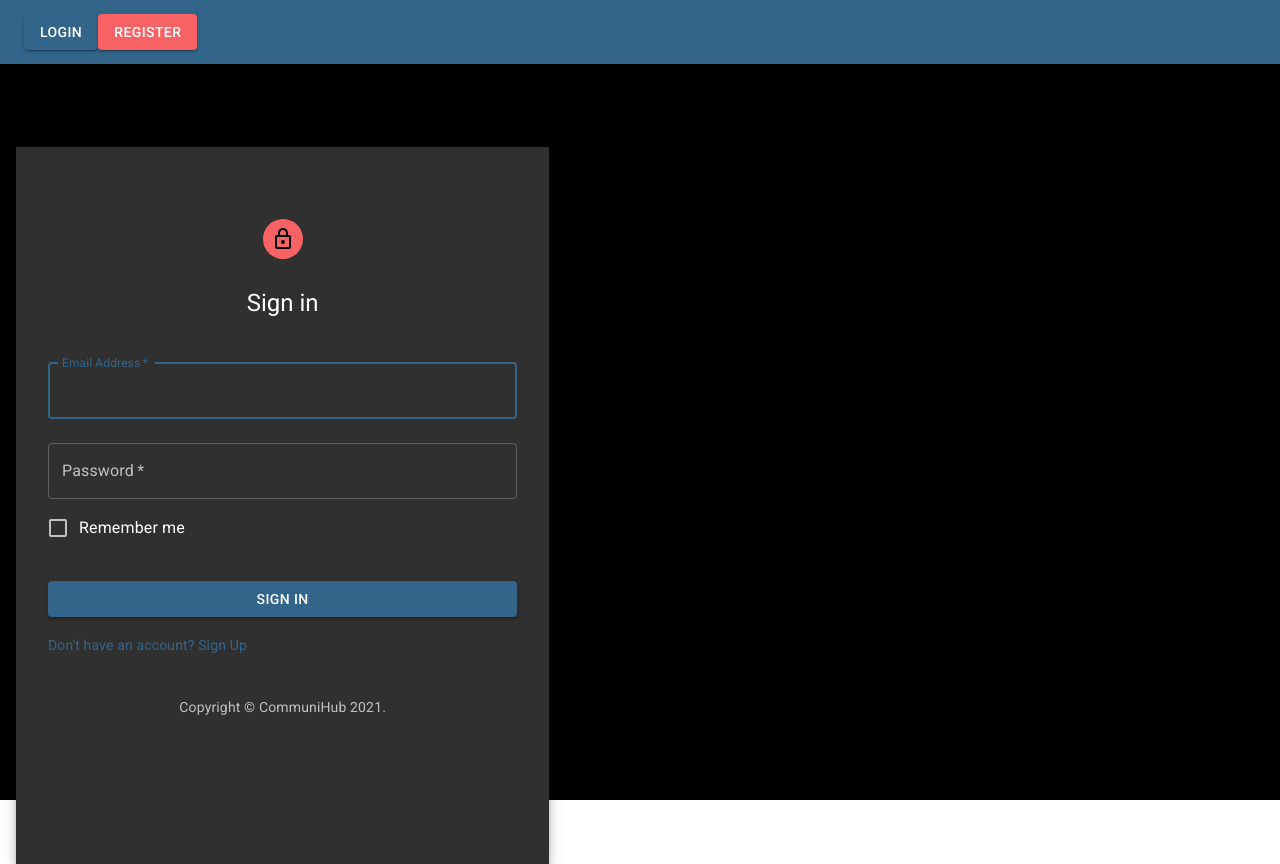
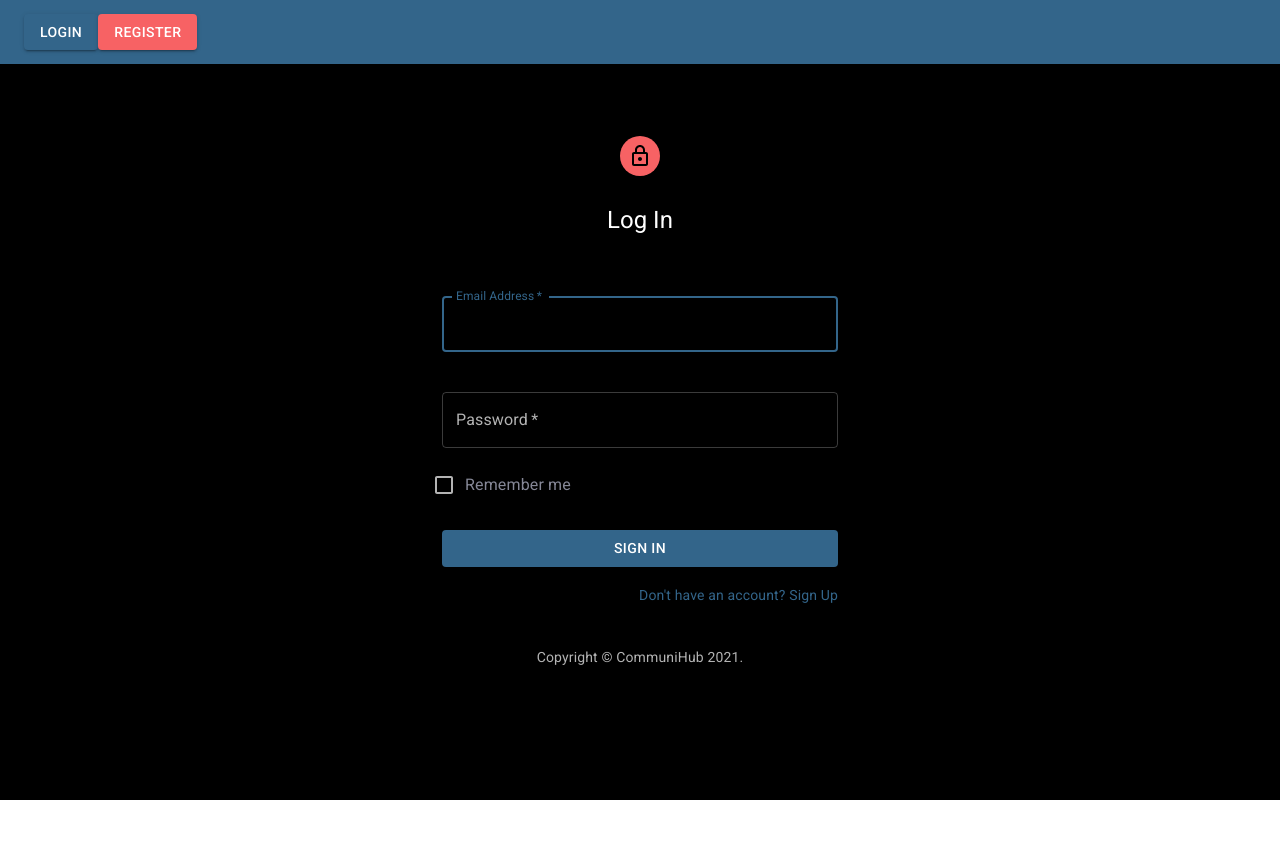
Before and after one commit to Epanastatis2020/CommuniHub, a React (Create React App) app in the folder client/: page /login in a window 1280 px wide. After the commit the page ends 800 px from the top, so only its background shows below. Built offline with nearby package versions, Linux system fonts and the light colour scheme; no server answers.

Commit message:
fixed login styling issues

```diff
--- a/client/src/pages/Login/Login.js
+++ b/client/src/pages/Login/Login.js
@@ -2,7 +2,8 @@ import React, { useState } from 'react';
 import { useHistory } from 'react-router-dom';
 import firebase from "../../firebase";
 import { toast } from "react-toastify";
-// mUI imports
+
+//mUI imports
 import Avatar from '@material-ui/core/Avatar';
 import Button from '@material-ui/core/Button';
 import CssBaseline from '@material-ui/core/CssBaseline';
@@ -10,12 +11,12 @@ import TextField from '@material-ui/core/TextField';
 import FormControlLabel from '@material-ui/core/FormControlLabel';
 import Checkbox from '@material-ui/core/Checkbox';
 import Link from '@material-ui/core/Link';
-import Paper from '@material-ui/core/Paper';
+import Grid from '@material-ui/core/Grid';
 import Box from '@material-ui/core/Box';
-import Grid from '@material-ui/core/Grid';
 import LockOutlinedIcon from '@material-ui/icons/LockOutlined';
 import Typography from '@material-ui/core/Typography';
 import { makeStyles, withStyles } from '@material-ui/core/styles';
+import Container from '@material-ui/core/Container';
 import CircularProgress from '@material-ui/core/CircularProgress';
 
 function Copyright() {
@@ -32,21 +33,8 @@ function Copyright() {
 }
 
 const useStyles = makeStyles((theme) => ({
-  root: {
-    height: '100vh',
-    display: 'flex',
-    '& > * + *': {
-      marginLeft: theme.spacing(2),
-    }
-  },
-  image: {
-    backgroundImage: '../../assets/images/Communihub.PNG',
-    backgroundRepeat: 'no-repeat',
-    backgroundSize: 'cover',
-    backgroundPosition: 'center',
-  },
   paper: {
-    margin: theme.spacing(8, 4),
+    marginTop: theme.spacing(8),
     display: 'flex',
     flexDirection: 'column',
     alignItems: 'center',
@@ -57,10 +45,16 @@ const useStyles = makeStyles((theme) => ({
   },
   form: {
     width: '100%', // Fix IE 11 issue.
-    marginTop: theme.spacing(1),
+    marginTop: theme.spacing(3),
   },
   submit: {
     margin: theme.spacing(3, 0, 2),
+  },
+  root: {
+    display: 'flex',
+    '& > * + *': {
+      marginLeft: theme.spacing(2),
+    },
   },
 }));
 
@@ -70,7 +64,7 @@ const WhiteTextTypography = withStyles({
     }
   })(Typography);
 
-export default function Login() {
+export default function Register() {
     const classes = useStyles();
 
     const history = useHistory();
@@ -125,18 +119,18 @@ export default function Login() {
     };
 
   return (
-    <Grid container component="main" className={classes.root}>
+    <Container component="main" maxWidth="xs">
       <CssBaseline />
-      <Grid item xs={false} sm={4} md={7} className={classes.image} />
-      <Grid item xs={12} sm={8} md={5} component={Paper} elevation={6} square>
       <div className={classes.paper}>
         <Avatar className={classes.avatar}>
           <LockOutlinedIcon />
         </Avatar>
         <WhiteTextTypography component="h1" variant="h5">
-            Sign in
+          Log In
         </WhiteTextTypography>
         <form className={classes.form} noValidate onSubmit={handleSubmit}>
+          <Grid container spacing={2}>
+            <Grid item xs={12}>
                 <TextField
                     variant="outlined"
                     margin="normal"
@@ -150,6 +144,8 @@ export default function Login() {
                     value={formState.email}
                     autoFocus
                 />
+            </Grid>
+            <Grid item xs={12}>
                 <TextField
                     variant="outlined"
                     margin="normal"
@@ -163,24 +159,25 @@ export default function Login() {
                     onChange={onChange}
                     value={formState.password}
                 />
+            </Grid>
             <FormControlLabel
               control={<Checkbox value="remember" color="primary" />}
               label="Remember me"
             />
+          </Grid>
           {loading ? <LoadingBtn /> : <SubmitBtn />}
-            <Grid container>
+          <Grid container justify="flex-end">
             <Grid item>
               <Link href="/register" variant="body2">
                 {"Don't have an account? Sign Up"}
               </Link>
             </Grid>
           </Grid>
+        </form>
+      </div>
       <Box mt={5}>
         <Copyright />
       </Box>
-          </form>
-        </div>
-      </Grid>
-    </Grid>
+    </Container>
   );
-};
+}
```
Lines whose indentation alone changed are shown as unchanged.
